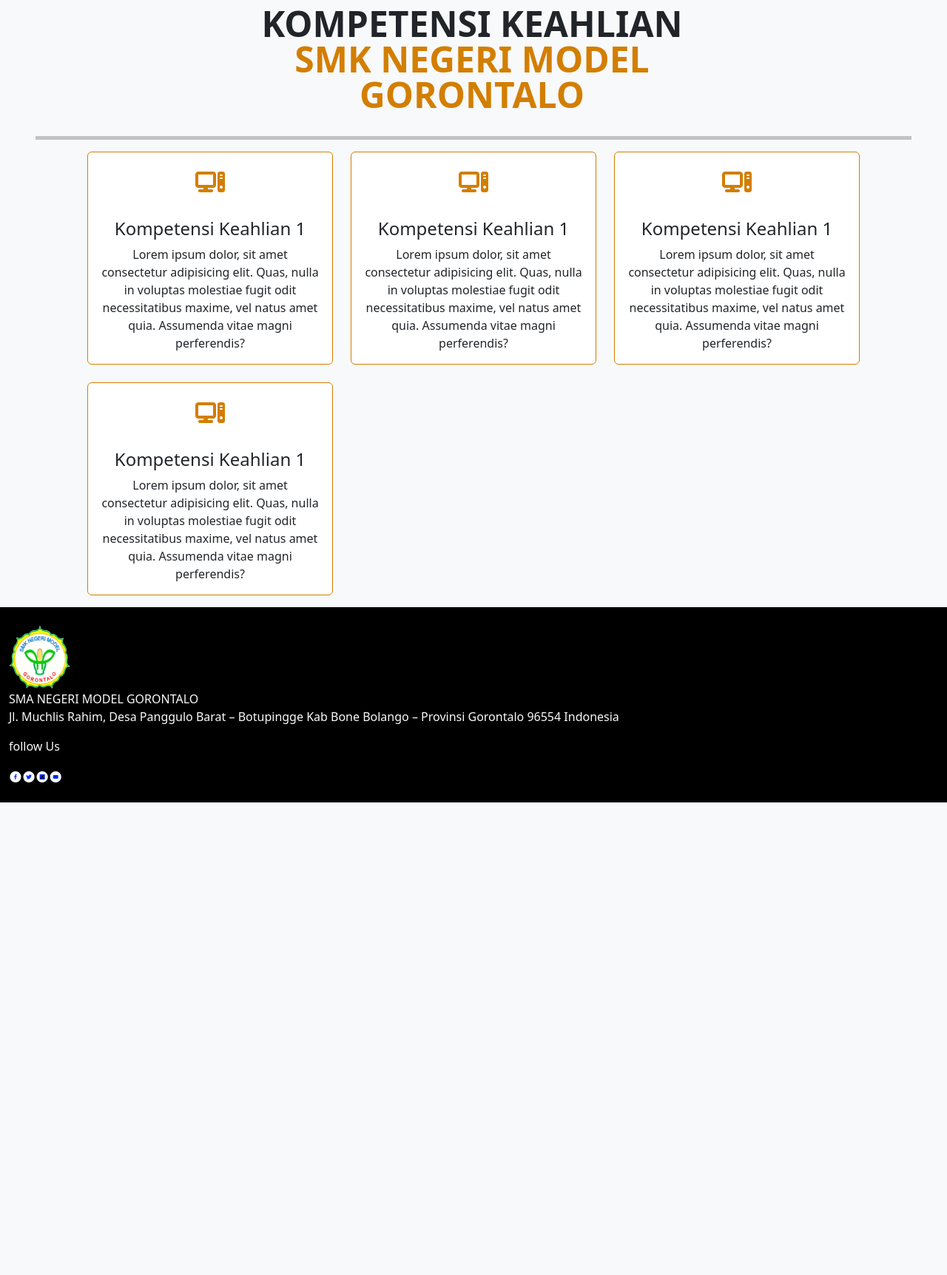
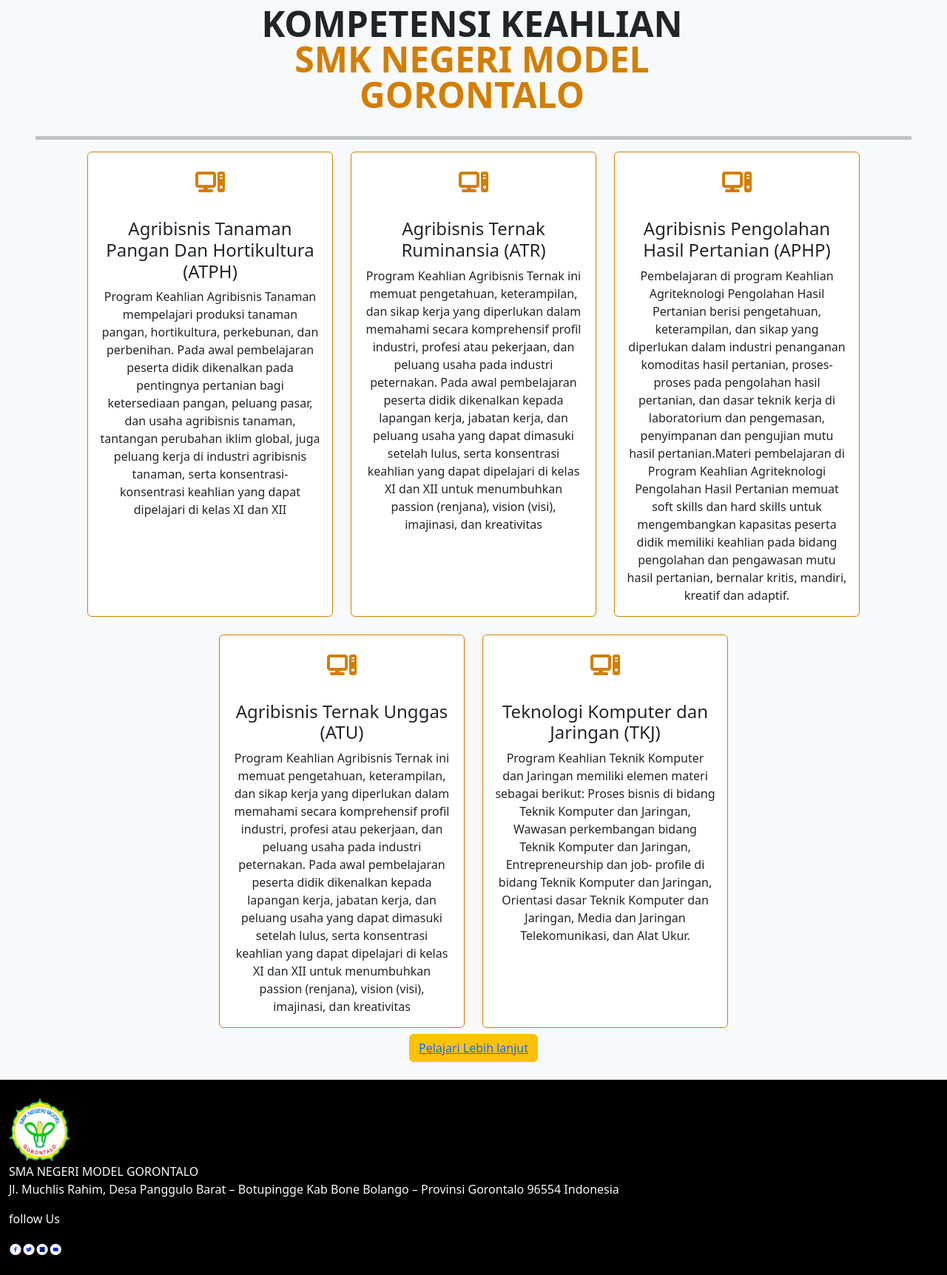
Before and after one commit to zYuna646/profile-sekolah-laravel, a Laravel app: page /kompetensi in a window 1280 px wide. Shown: the part 92-1816 px from the top of the page at 74% size. Before the commit the page ends 1177 px from the top, so only its background shows below. Run offline with Laravel 10, Linux system fonts and the light colour scheme.

Commit message:
isi, home, kompetensi, web

```diff
--- a/app/Http/Controllers/HomeController.php
+++ b/app/Http/Controllers/HomeController.php
@@ -26,4 +26,7 @@
     public function prestasi(){
         return view('landing.prestasi');
     }
+    public function isi(){
+        return view('landing.isi');
+    }
 }
--- a/resources/views/landing/kompetensi.blade.php
+++ b/resources/views/landing/kompetensi.blade.php
@@ -13,51 +13,80 @@
 
 
     <div class="container px-5">
-        <div class="row row-cols-1 row-cols-md-3 g-4">
-            <div class="col">
+        <div class="row row-cols-1 row-cols-md-3 g-4 justify-content-center">
+            <div class="col d-flex">
+                <div class="  card border-kompetensi">
+                    <div class="card-body text-center">
+                        <i class="fa-solid fa-computer fa-2xl mb-5 mt-4" style="color: #D37E00"></i>
+                        <h4 class="card-title">Agribisnis Tanaman Pangan Dan Hortikultura (ATPH)</h4>
+                        <p class="card-text">Program Keahlian Agribisnis Tanaman mempelajari produksi tanaman pangan,
+                            hortikultura, perkebunan, dan perbenihan. Pada awal pembelajaran peserta didik dikenalkan pada
+                            pentingnya pertanian bagi ketersediaan pangan, peluang pasar, dan usaha agribisnis tanaman,
+                            tantangan perubahan iklim global, juga peluang kerja di industri agribisnis tanaman, serta
+                            konsentrasi- konsentrasi keahlian yang dapat dipelajari di kelas XI dan XII</p>
+                    </div>
+                </div>
+            </div>
+            <div class="col d-flex">
                 <div class="card border-kompetensi">
                     <div class="card-body text-center">
                         <i class="fa-solid fa-computer fa-2xl mb-5 mt-4" style="color: #D37E00"></i>
-                        <h4 class="card-title">Kompetensi Keahlian 1</h4>
-                        <p class="card-text">Lorem ipsum dolor, sit amet consectetur adipisicing elit. Quas, nulla in
-                            voluptas molestiae fugit odit necessitatibus maxime, vel natus amet quia. Assumenda vitae magni
-                            perferendis?</p>
+                        <h4 class="card-title">Agribisnis Ternak Ruminansia (ATR)</h4>
+                        <p class="card-text">Program Keahlian Agribisnis Ternak ini memuat pengetahuan, keterampilan, dan
+                            sikap kerja yang diperlukan dalam memahami secara komprehensif profil industri, profesi atau
+                            pekerjaan, dan peluang usaha pada industri peternakan. Pada awal pembelajaran peserta didik
+                            dikenalkan kepada lapangan kerja, jabatan kerja, dan peluang usaha yang dapat dimasuki setelah
+                            lulus, serta konsentrasi keahlian yang dapat dipelajari di kelas XI dan XII untuk menumbuhkan
+                            passion (renjana), vision (visi), imajinasi, dan kreativitas </p>
                     </div>
                 </div>
             </div>
-            <div class="col">
+            <div class="col d-flex">
+                <div class=" card border-kompetensi">
+                    <div class="card-body text-center">
+                        <i class="fa-solid fa-computer fa-2xl mb-5 mt-4" style="color: #D37E00"></i>
+                        <h4 class="card-title">Agribisnis Pengolahan Hasil Pertanian (APHP)</h4>
+                        <p class="card-text">Pembelajaran di program Keahlian Agriteknologi Pengolahan Hasil Pertanian
+                            berisi pengetahuan, keterampilan, dan sikap yang diperlukan dalam industri penanganan komoditas
+                            hasil pertanian, proses-proses pada pengolahan hasil pertanian, dan dasar teknik kerja di
+                            laboratorium dan pengemasan, penyimpanan dan pengujian mutu hasil pertanian.Materi pembelajaran
+                            di Program Keahlian Agriteknologi Pengolahan Hasil Pertanian memuat soft skills dan hard skills
+                            untuk mengembangkan kapasitas peserta didik memiliki keahlian pada bidang pengolahan dan
+                            pengawasan mutu hasil pertanian, bernalar kritis, mandiri, kreatif dan adaptif. </p>
+                    </div>
+                </div>
+            </div>
+            <div class="col d-flex">
+                <div class=" card border-kompetensi">
+                    <div class="card-body text-center">
+                        <i class="fa-solid fa-computer fa-2xl mb-5 mt-4" style="color: #D37E00"></i>
+                        <h4 class="card-title">Agribisnis Ternak Unggas (ATU)</h4>
+                        <p class="card-text">Program Keahlian Agribisnis Ternak ini memuat pengetahuan, keterampilan, dan
+                            sikap kerja yang diperlukan dalam memahami secara komprehensif profil industri, profesi atau
+                            pekerjaan, dan peluang usaha pada industri peternakan. Pada awal pembelajaran peserta didik
+                            dikenalkan kepada lapangan kerja, jabatan kerja, dan peluang usaha yang dapat dimasuki setelah
+                            lulus, serta konsentrasi keahlian yang dapat dipelajari di kelas XI dan XII untuk menumbuhkan
+                            passion (renjana), vision (visi), imajinasi, dan kreativitas </p>
+                    </div>
+                </div>
+            </div>
+            <div class="col d-flex">
                 <div class="card border-kompetensi">
                     <div class="card-body text-center">
                         <i class="fa-solid fa-computer fa-2xl mb-5 mt-4" style="color: #D37E00"></i>
-                        <h4 class="card-title">Kompetensi Keahlian 1</h4>
-                        <p class="card-text">Lorem ipsum dolor, sit amet consectetur adipisicing elit. Quas, nulla in
-                            voluptas molestiae fugit odit necessitatibus maxime, vel natus amet quia. Assumenda vitae magni
-                            perferendis?</p>
-                    </div>
-                </div>
-            </div>
-            <div class="col">
-                <div class="card border-kompetensi">
-                    <div class="card-body text-center">
-                        <i class="fa-solid fa-computer fa-2xl mb-5 mt-4" style="color: #D37E00"></i>
-                        <h4 class="card-title">Kompetensi Keahlian 1</h4>
-                        <p class="card-text">Lorem ipsum dolor, sit amet consectetur adipisicing elit. Quas, nulla in
-                            voluptas molestiae fugit odit necessitatibus maxime, vel natus amet quia. Assumenda vitae magni
-                            perferendis?</p>
-                    </div>
-                </div>
-            </div>
-            <div class="col">
-                <div class="card border-kompetensi">
-                    <div class="card-body text-center">
-                        <i class="fa-solid fa-computer fa-2xl mb-5 mt-4" style="color: #D37E00"></i>
-                        <h4 class="card-title">Kompetensi Keahlian 1</h4>
-                        <p class="card-text">Lorem ipsum dolor, sit amet consectetur adipisicing elit. Quas, nulla in
-                            voluptas molestiae fugit odit necessitatibus maxime, vel natus amet quia. Assumenda vitae magni
-                            perferendis?</p>
+                        <h4 class="card-title">Teknologi Komputer dan Jaringan (TKJ)</h4>
+                        <p class="card-text">Program Keahlian Teknik Komputer dan Jaringan memiliki elemen materi sebagai
+                            berikut: Proses bisnis di bidang Teknik Komputer dan Jaringan, Wawasan perkembangan bidang
+                            Teknik Komputer dan Jaringan, Entrepreneurship dan job- profile di bidang Teknik Komputer dan
+                            Jaringan, Orientasi dasar Teknik Komputer dan Jaringan, Media dan Jaringan Telekomunikasi, dan
+                            Alat Ukur. </p>
                     </div>
                 </div>
             </div>
         </div>
     </div>
+    <div class="text-center p-2">
+         <button class="btn btn-warning"><a href="{{route('isi')}}">Pelajari Lebih lanjut</a></button>
+
+    </div>
 @endsection
--- a/routes/web.php
+++ b/routes/web.php
@@ -21,3 +21,4 @@
 Route::get('/struktur', [HomeController::class, 'struktur'])->name('struktur');
 Route::get('/kompetensi', [HomeController::class, 'kompetensi'])->name('kompetensi');
 Route::get('/prestasi', [HomeController::class, 'prestasi'])->name('prestasi');
+Route::get('/isi', [HomeController::class, 'isi'])->name('isi');
```
Also changed, not shown: resources/views/landing/isi.blade.php (added, +13 -0 lines).
